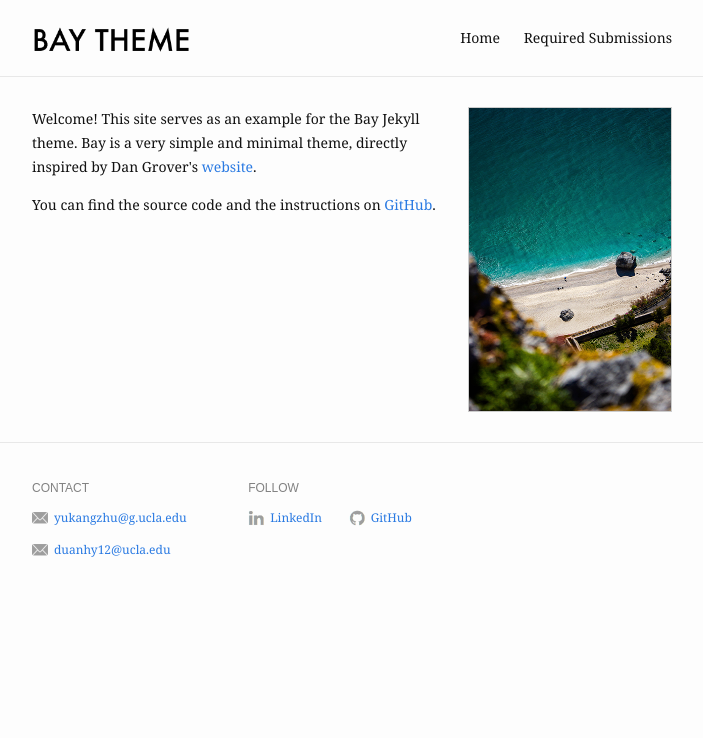
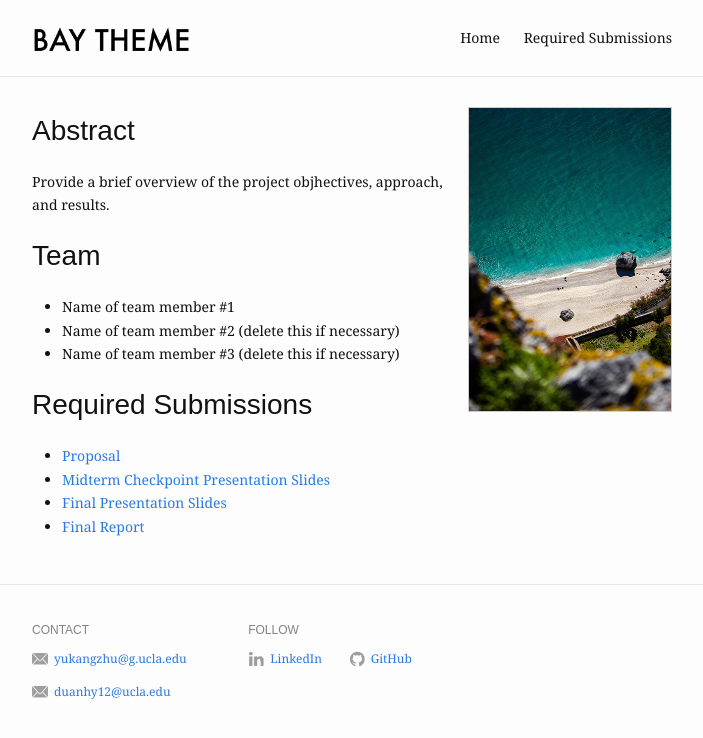
Before and after one commit to yukangZhuu/vision-voice-localization-camera, a Jekyll site: the page built from docs/index.md, in a window 1280 px wide. Shown: the top 738 px of the page, without its empty margins (288-991 px from the left). Built offline with Jekyll 4.4.1, drawn with Linux system fonts in a browser that asks for light colours.

Commit message:
Update index.md

```diff
--- a/docs/index.md
+++ b/docs/index.md
@@ -5,10 +5,20 @@ profile_picture:
   alt: website picture
 ---
 
-<p>
-  Welcome! This site serves as an example for the Bay Jekyll theme. Bay is a very simple and minimal theme, directly inspired by Dan Grover's <a href="http://dangrover.com">website</a>.
-</p>
 
-<p>
-  You can find the source code and the instructions on <a href="https://github.com/eliottvincent/bay">GitHub</a>.
-</p>
+# Abstract
+
+Provide a brief overview of the project objhectives, approach, and results.
+
+# Team
+
+* Name of team member \#1
+* Name of team member \#2 (delete this if necessary)
+* Name of team member \#3 (delete this if necessary)
+
+# Required Submissions
+
+* [Proposal](proposal)
+* [Midterm Checkpoint Presentation Slides](http://)
+* [Final Presentation Slides](http://)
+* [Final Report](report)
```
